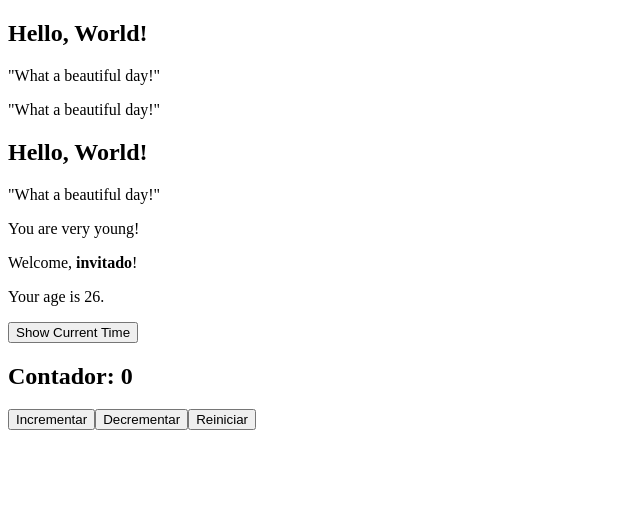
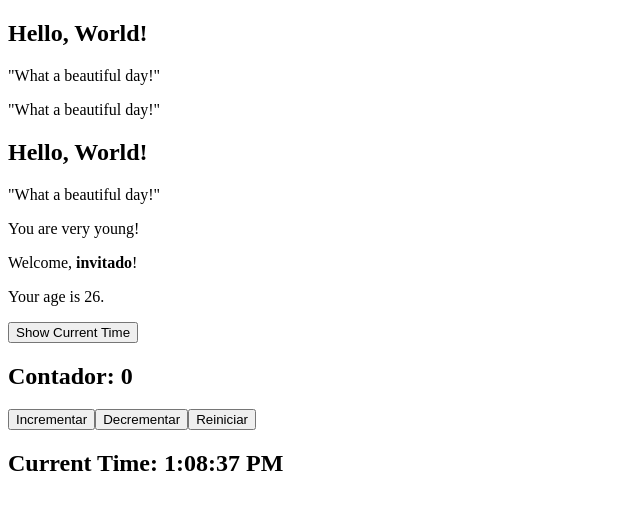
Before and after one commit to SalazarWilmer/EjerciciosDevelhope, a React (Vite) app in the folder REACT-WILMER/proyecto-vite/vite-project/: page / in a window 1280 px wide. Shown: the top 510 px of the page, without its empty margins (0-640 px from the left). Built offline with nearby package versions, Linux system fonts and the light colour scheme.

Commit message:
Ejercicio useEffect 35

```diff
--- a/REACT-WILMER/proyecto-vite/vite-project/src/App.jsx
+++ b/REACT-WILMER/proyecto-vite/vite-project/src/App.jsx
@@ -4,6 +4,7 @@ import Welcome from "./Ejercicios/Welcome";
 import Age from "./Ejercicios/Age";
 import AlertClock from "./Ejercicios/AlertClock";
 import Counter from "./Ejercicios/Counter";
+import Clock from "./Ejercicios/Clock";
 function App() {
   const initialValue = 0;
   const incrementAmount = 5;
@@ -22,6 +23,7 @@ function App() {
       <Welcome name={name} age={26} />
       <AlertClock onClickHandler={handleAlertClick} />
       <Counter initialValue={initialValue} incrementAmount={incrementAmount} decrementAmount={decrementAmount}  />
+      <Clock />
     </div>
   );
 }
--- /dev/null
+++ b/REACT-WILMER/proyecto-vite/vite-project/src/Ejercicios/Clock.jsx
@@ -0,0 +1,23 @@
+import React, { useState, useEffect } from "react";
+
+const Clock = () => {
+  const [currentTime, setCurrentTime] = useState(new Date());
+
+  useEffect(() => {
+    const updateClock = () => {
+      setCurrentTime(new Date());
+    };
+
+    const intervalId = setInterval(updateClock, 1000);
+
+    return () => clearInterval(intervalId);
+  }, []);
+
+  return (
+    <div>
+      <h2>Current Time: {currentTime.toLocaleTimeString()}</h2>
+    </div>
+  );
+};
+
+export default Clock;
```
